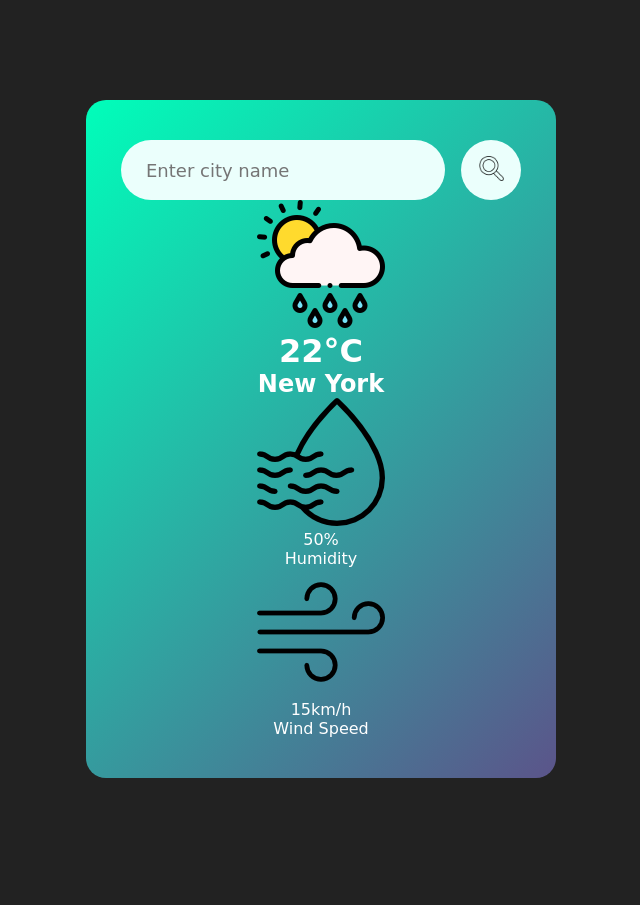
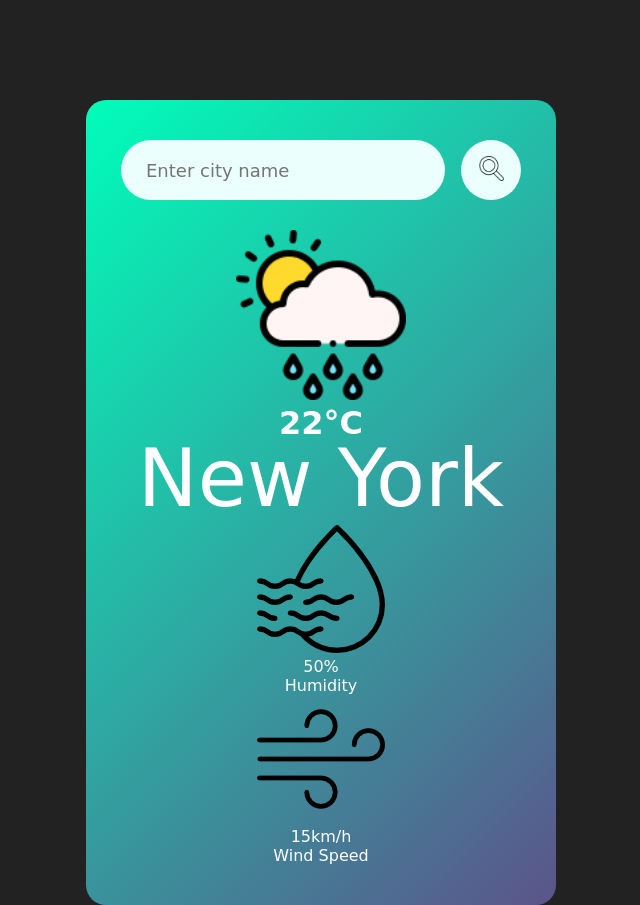
Before and after one commit to yogita-s-24/WeatherWise, a plain HTML site: page index.html in a window 1280 px wide. Shown: the whole page, without its empty margins (319-959 px from the left). Before the commit the page ends 800 px from the top, so only its background shows below. Drawn offline with Linux system fonts and the light colour scheme.

Commit message:
css added to headings

```diff
--- a/style.css
+++ b/style.css
@@ -53,3 +53,14 @@ body{
 .search button img{
     width: 25px;
 }
+
+.weather-icon{
+    width: 170px;
+    margin-top: 30px;
+}
+
+.weather h2{
+    font-size: 80px;
+    font-weight: 400;
+    margin-top: -10px;
+}
```
